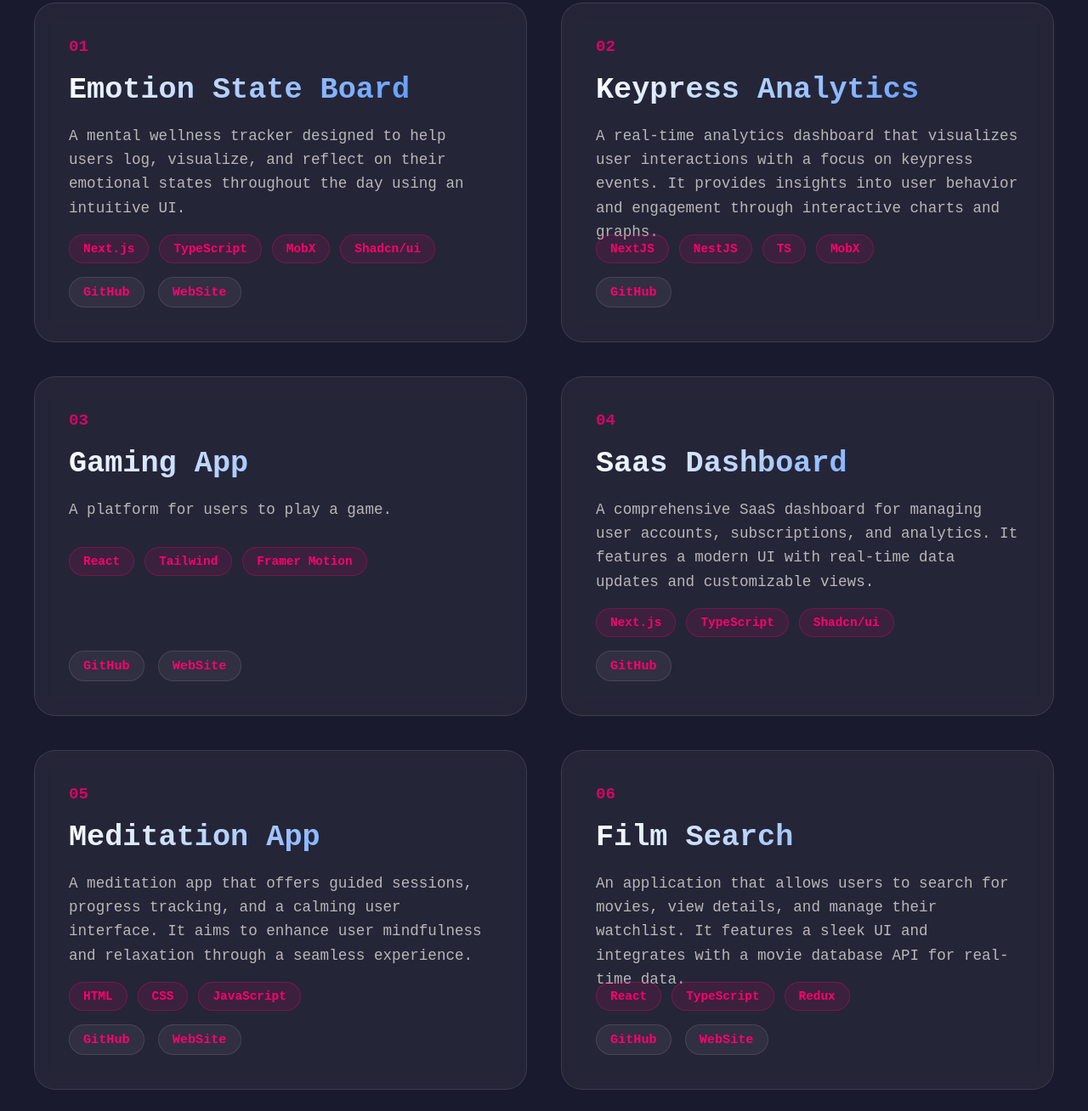
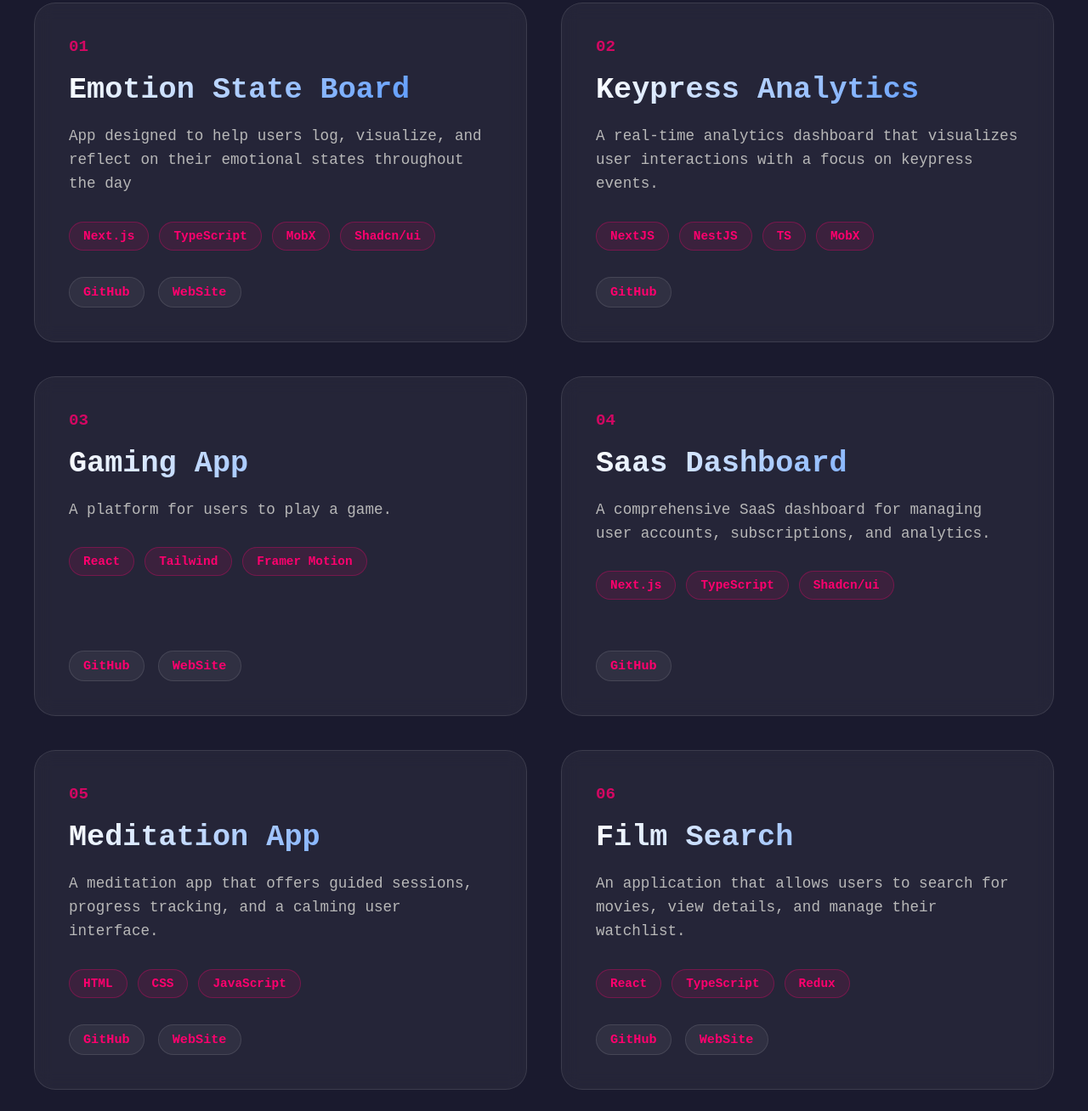
Before and after one commit to demchko/portfolio-layout, a plain HTML site: page index.html in a window 1280 px wide. Shown: the part 2232-3540 px from the top of the page at 85% size. Drawn offline with Linux system fonts and the light colour scheme.

Commit message:
added some fix for text

```diff
--- a/index.html
+++ b/index.html
@@ -129,8 +129,8 @@
                         <div>
                             <div class="project-number">01</div>
                             <h3 class="project-title">Emotion State Board</h3>
-                            <p class="project-desc"> A mental wellness tracker designed to help users log, visualize,
-                                and reflect on their emotional states throughout the day using an intuitive UI.</p>
+                            <p class="project-desc"> App designed to help users log, visualize,
+                                and reflect on their emotional states throughout the day</p>
                         </div>
                         <div class="project-tech">
                             <span class="tech-tag">Next.js</span>
@@ -154,8 +154,7 @@
                             <h3 class="project-title">Keypress Analytics</h3>
                             <p class="project-desc">A real-time analytics dashboard that visualizes user interactions
                                 with a focus on keypress events.
-                                It provides insights into user behavior and engagement through interactive charts and
-                                graphs.
+
                             </p>
                         </div>
                         <div class="project-tech">
@@ -199,7 +198,6 @@
                             <h3 class="project-title">Saas Dashboard</h3>
                             <p class="project-desc">A comprehensive SaaS dashboard for managing user accounts,
                                 subscriptions, and analytics.
-                                It features a modern UI with real-time data updates and customizable views.
                             </p>
                         </div>
                         <div class="project-tech">
@@ -221,7 +219,6 @@
                             <h3 class="project-title">Meditation App</h3>
                             <p class="project-desc">A meditation app that offers guided sessions, progress tracking, and
                                 a calming user interface.
-                                It aims to enhance user mindfulness and relaxation through a seamless experience.
                             </p>
                         </div>
                         <div class="project-tech">
@@ -245,7 +242,6 @@
                             <h3 class="project-title">Film Search</h3>
                             <p class="project-desc">An application that allows users to search for movies, view details,
                                 and manage their watchlist.
-                                It features a sleek UI and integrates with a movie database API for real-time data.</p>
                         </div>
                         <div class="project-tech">
                             <span class="tech-tag">React</span>
```
